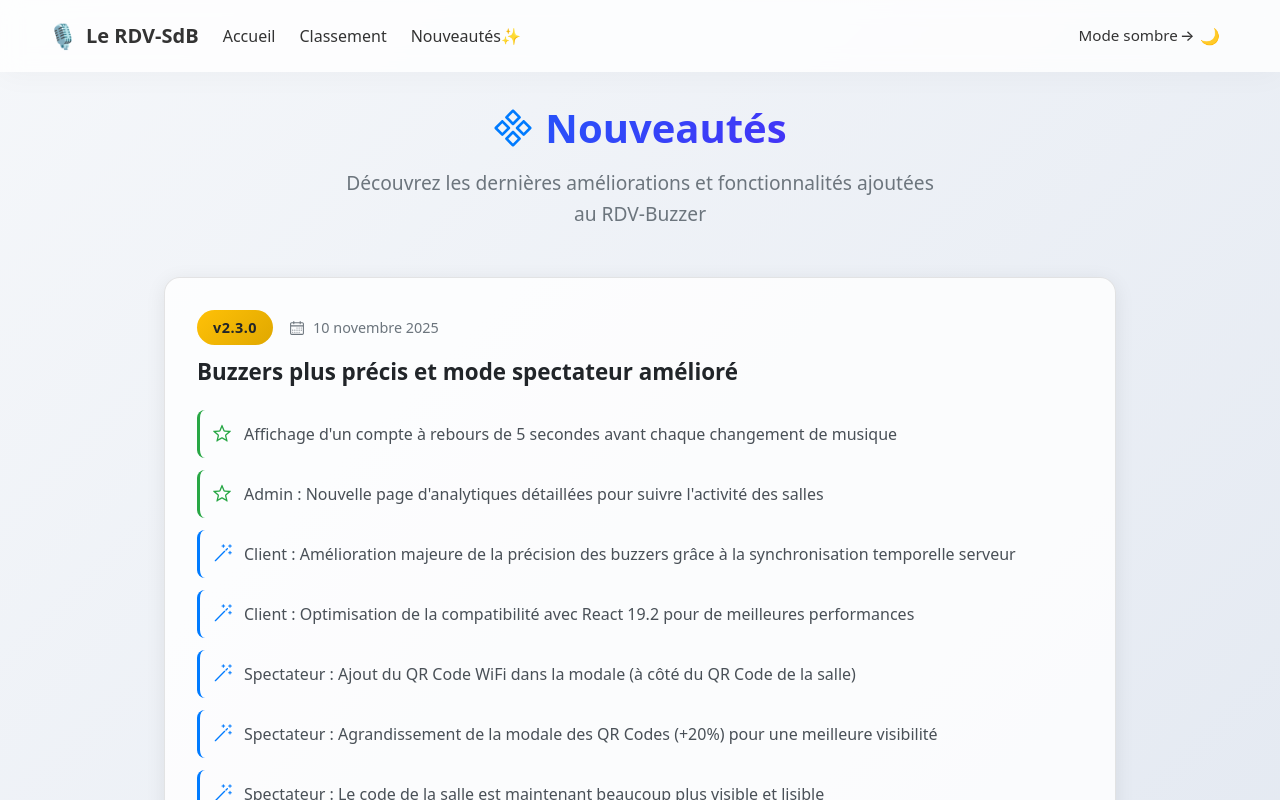
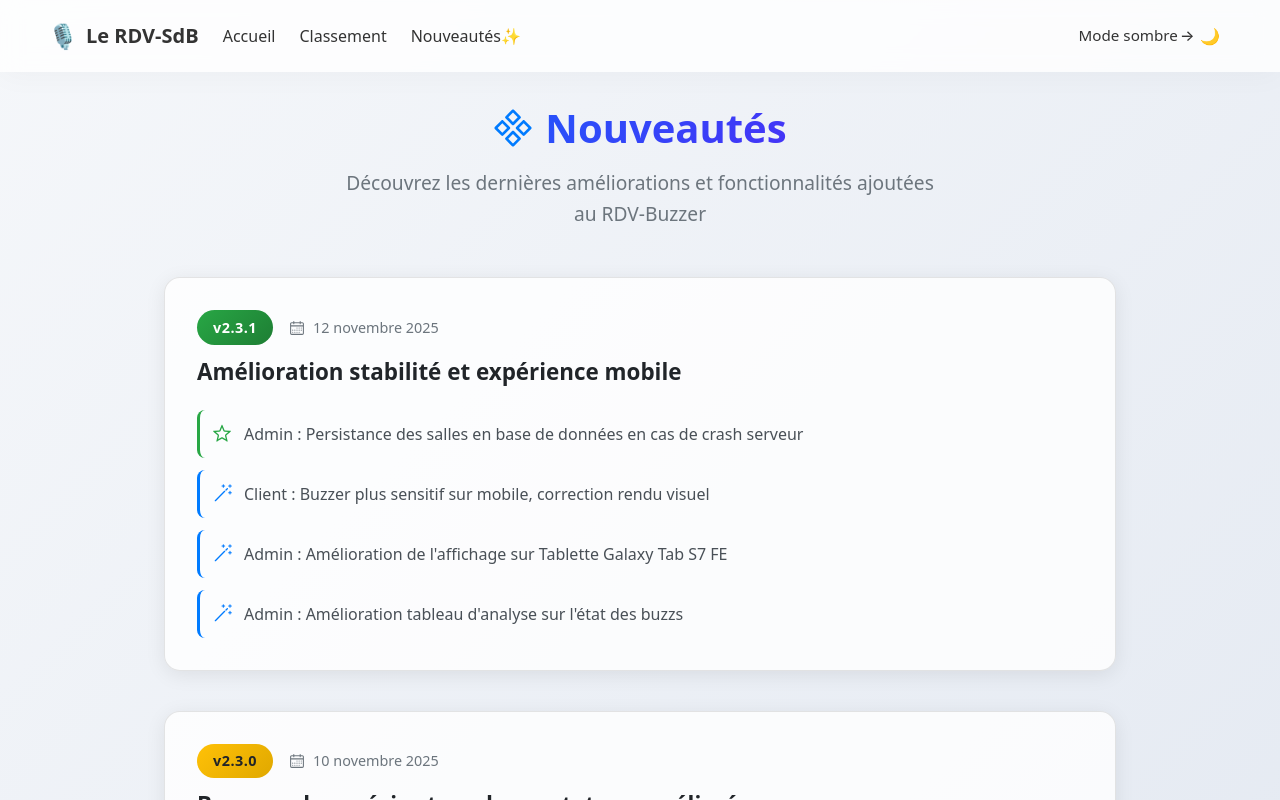
Before and after one commit to NapoSky/rdv-buzzer, a React (Vite) app in the folder frontend/: page /changelog in a window 1280 px wide. Shown: the top 800 px of the page. Built offline with nearby package versions, Linux system fonts and the light colour scheme; no server answers.

Commit message:
Feat/v.2.3.1 (no MR)

```diff
--- a/frontend/src/components/client/ClientView/ClientView.jsx
+++ b/frontend/src/components/client/ClientView/ClientView.jsx
@@ -212,8 +212,13 @@ function ClientView({ setActiveRoomCode }) {
     navigate('/', { replace: true });
   };
 
-  // Fonction pour buzzer (CORRIGÉE)
-const handleBuzz = () => {
+  // Fonction pour buzzer (CORRIGÉE avec support touch optimisé)
+const handleBuzz = (e) => {
+  // ✅ Sur mobile/tactile : empêcher le click émulé (évite double déclenchement)
+  if (e && e.type === 'touchstart') {
+    e.preventDefault();
+  }
+
   // ✅ ANTISPAM : Bloquer si un buzz est déjà en cours
   if (isBuzzing) {
     console.log('🚫 Buzz ignoré: déjà en cours d\'envoi');
@@ -1405,6 +1410,7 @@ const handleBuzz = () => {
           <button
             className={`buzz-button ${isDisabled ? 'disabled' : gamePaused ? 'paused' : isBuzzing ? 'buzzing' : 'active'}`}
             onClick={handleBuzz}
+            onTouchStart={handleBuzz}
             disabled={gamePaused || isDisabled || isBuzzing}
           >
             <div className="buzz-button-content">
--- a/frontend/src/pages/Changelog/Changelog.jsx
+++ b/frontend/src/pages/Changelog/Changelog.jsx
@@ -10,6 +10,30 @@ import './Changelog.css';
 function Changelog() {
   // Données du changelog - vous pouvez les externaliser dans un fichier JSON plus tard
   const changelogEntries = [
+    {
+      version: "2.3.1",
+      date: "2025-11-12",
+      type: "patch",
+      title: "Amélioration stabilité et expérience mobile",
+      changes: [
+        {
+          type: "feature",
+          text: "Admin : Persistance des salles en base de données en cas de crash serveur"
+        },
+        {
+          type: "improvement",
+          text: "Client : Buzzer plus sensitif sur mobile, correction rendu visuel"
+        },
+        {
+          type: "improvement",
+          text: "Admin : Amélioration de l'affichage sur Tablette Galaxy Tab S7 FE"
+        },
+        {
+          type: "improvement",
+          text: "Admin : Amélioration tableau d'analyse sur l'état des buzzs"
+        }
+      ]
+    },
     {
       version: "2.3.0",
       date: "2025-11-10",
```
